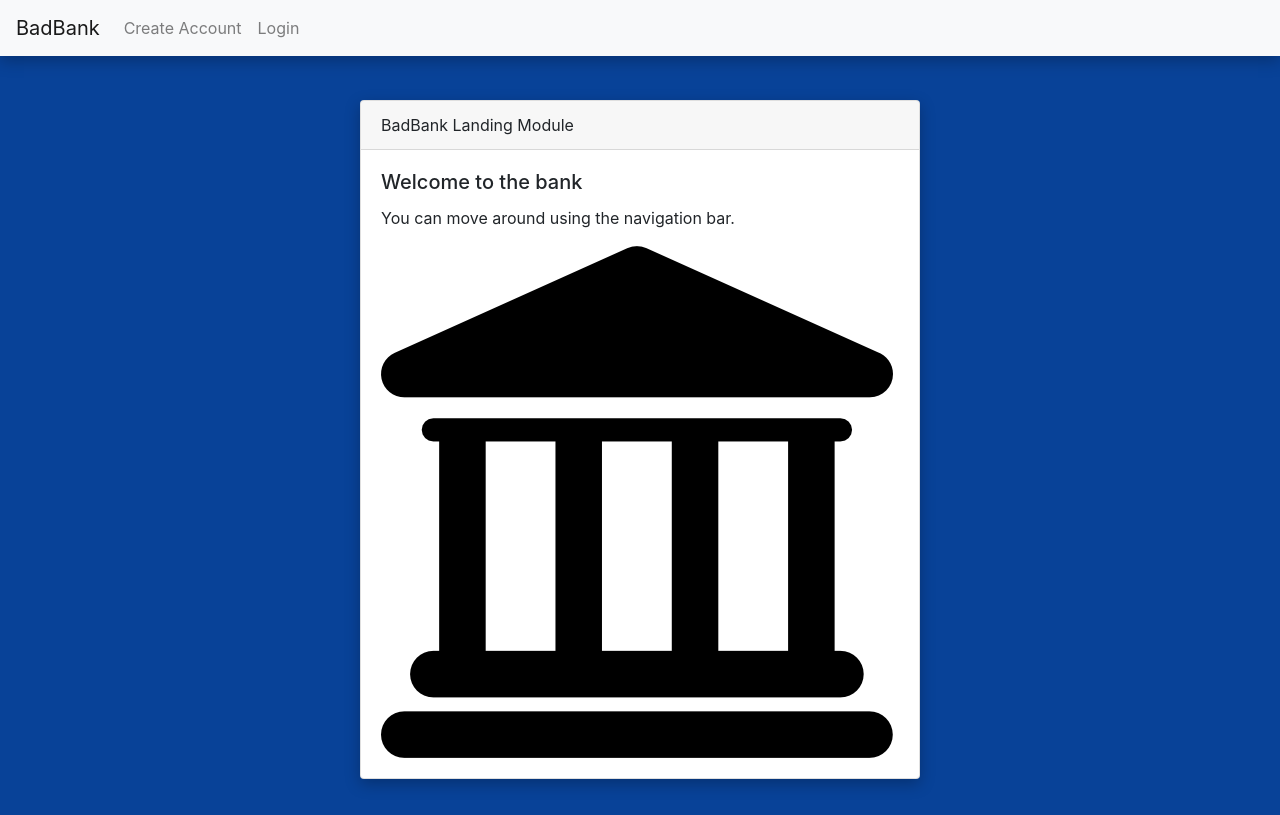
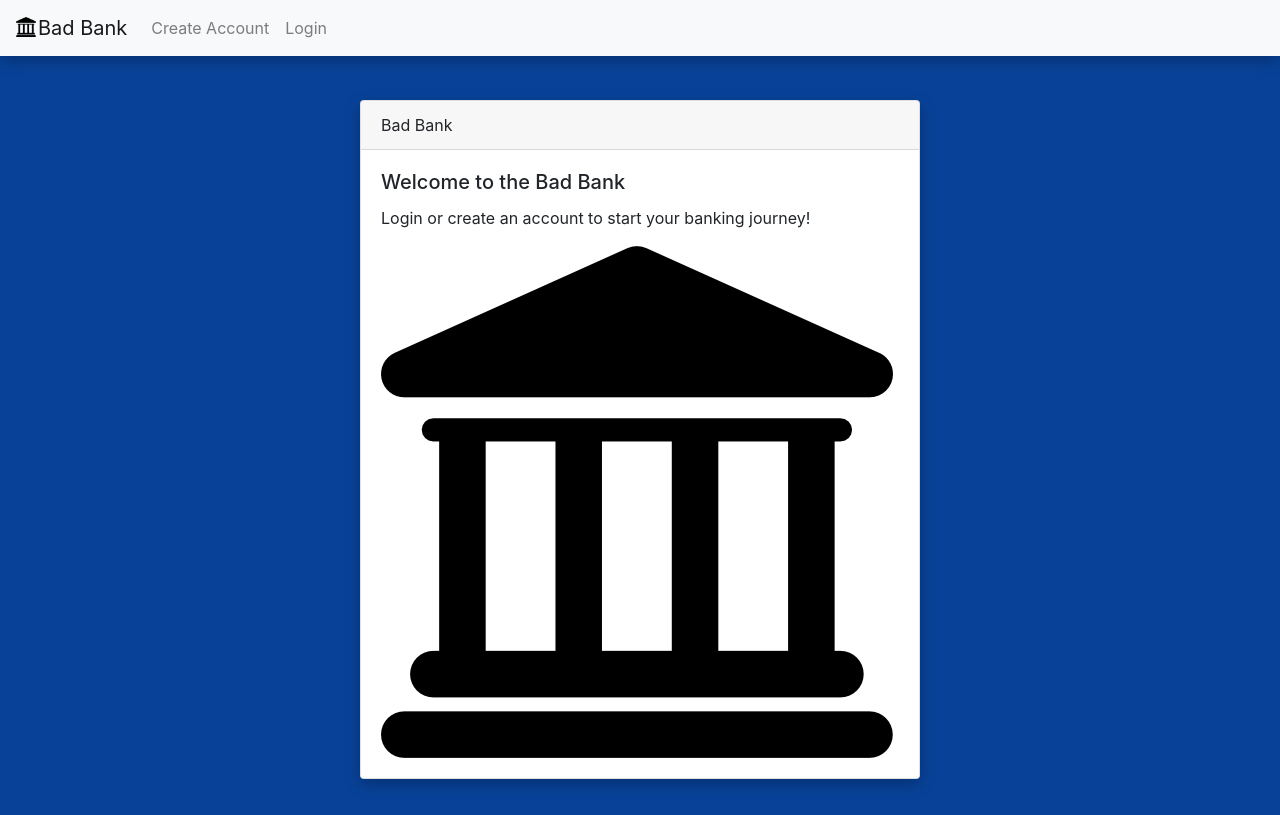
Before and after one commit to krjordan02/Bad-Bank-Full-Stack-App, a website: page public/index.html in a window 1280 px wide. Drawn offline with nearby package versions, Linux system fonts and the light colour scheme; no server answers.

Commit message:
name update

```diff
--- a/public/home.js
+++ b/public/home.js
@@ -2,9 +2,9 @@ function Home(){
   return (
     <Card
       txtcolor="black"
-      header="BadBank Landing Module"
-      title="Welcome to the bank"
-      text="You can move around using the navigation bar."
+      header="Bad Bank"
+      title="Welcome to the Bad Bank"
+      text="Login or create an account to start your banking journey!"
       body={(<img src="bank.png" className="img-fluid" alt="Responsive image"/>)}
     />
   );
--- a/public/index.html
+++ b/public/index.html
@@ -1,7 +1,7 @@
 <!DOCTYPE html>
 <html>
   <head>
-    <title>BadBank React</title>
+    <title>Bad Bank</title>
 
     <!-- bootstrap css -->
     <link rel="stylesheet" href="https://cdn.jsdelivr.net/npm/bootstrap@4.6.0/dist/css/bootstrap.min.css" integrity="sha384-B0vP5xmATw1+K9KRQjQERJvTumQW0nPEzvF6L/Z6nronJ3oUOFUFpCjEUQouq2+l" crossorigin="anonymous">    <!-- don't use this in production: -->
--- a/public/navbar.js
+++ b/public/navbar.js
@@ -47,7 +47,7 @@ function NavBar(){
 
     <>
     <nav className="navbar navbar-expand-lg navbar-light bg-light" style={{boxShadow: "rgba(0, 0, 0, 0.25) 0px 5px 15px"}}>
-      <a className="navbar-brand" href="#">BadBank</a>
+      <a className="navbar-brand" href="#"> <img src="bank.png" style={{width: "20px", paddingBottom: "6px", marginRight: "2px"}}/>Bad Bank</a>
       <button className="navbar-toggler" type="button" data-toggle="collapse" data-target="#navbarNav" aria-controls="navbarNav" aria-expanded="false" aria-label="Toggle navigation">
         <span className="navbar-toggler-icon"></span>
       </button>
```
